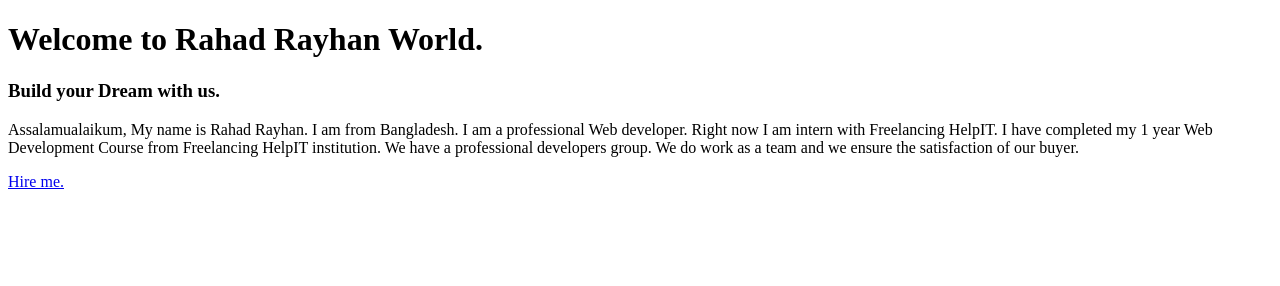
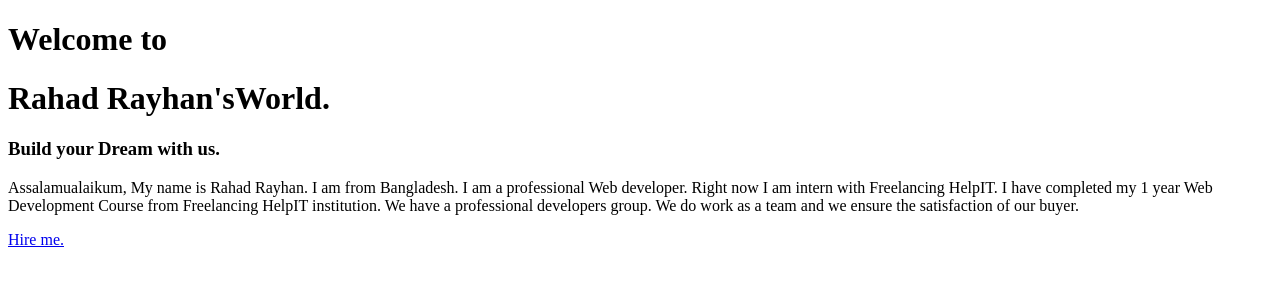
Before and after one commit to RahadRayhan/My-first-assignment-of-my-portfolio-website, a plain HTML site: page index.html in a window 1280 px wide. Drawn offline with Linux system fonts and the light colour scheme.

Commit message:
section1 image part commit

```diff
--- a/index.html
+++ b/index.html
@@ -9,7 +9,8 @@
     <link rel="stylesheet" href="style.css">
 </head>
 <body>
-    <h1>Welcome to Rahad Rayhan World.</h1>
+    <h1>Welcome to</h1>
+    <h1><span class="text-color">Rahad Rayhan's</span>World.</h1>
     <h3>Build your Dream with us.</h3>
     <p>Assalamualaikum, My name is Rahad Rayhan. I am from Bangladesh. I am a professional Web developer. Right now I am intern with Freelancing HelpIT. I have completed my 1 year Web Development Course from Freelancing HelpIT institution. We have a professional developers group. We do work as a team and we ensure the satisfaction of our buyer.</p>
     <a href="https://www.facebook.com/unsolved.rahad.7488/">Hire me.</a>
```
